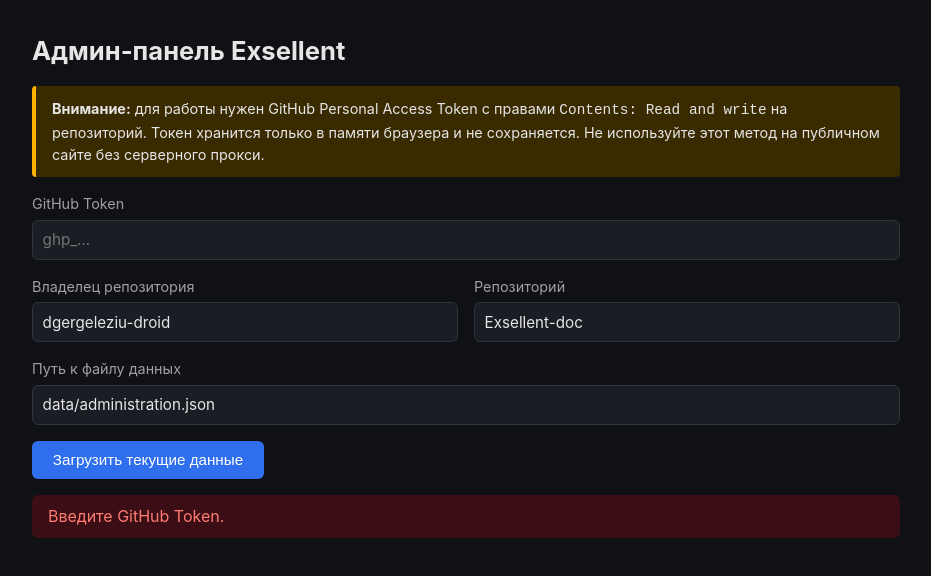
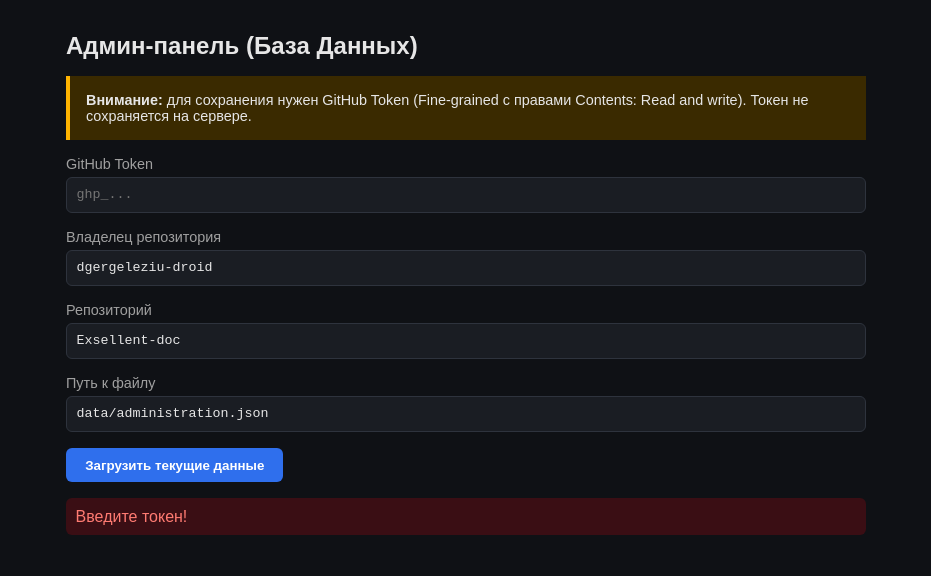
Before and after one commit to dgergeleziu-droid/Exsellent-doc, a plain HTML site: page admin.html in a window 1280 px wide. Both pictures are taken after a click on the button "Загрузить текущие данные". Shown: the whole page, without its empty margins (174-1105 px from the left). Drawn offline with Linux system fonts and the light colour scheme.

Commit message:
Update admin.html

```diff
--- a/admin.html
+++ b/admin.html
@@ -5,218 +5,100 @@
   <meta name="viewport" content="width=device-width, initial-scale=1.0">
   <title>Админ-панель | Exsellent</title>
   <style>
-    * { box-sizing: border-box; }
-    body {
-      font-family: -apple-system, BlinkMacSystemFont, "Segoe UI", Roboto, sans-serif;
-      max-width: 900px;
-      margin: 2rem auto;
-      padding: 0 1rem;
-      background: #0f1115;
-      color: #e6e6e6;
-      line-height: 1.5;
-    }
-    h1 { font-size: 1.6rem; margin-bottom: 0.5rem; }
-    .warning {
-      background: #3a2a00;
-      border-left: 4px solid #ffb300;
-      padding: 0.75rem 1rem;
-      margin: 1rem 0;
-      border-radius: 4px;
-      font-size: 0.9rem;
-    }
-    label { display: block; margin-top: 1rem; font-size: 0.9rem; color: #a0a0a0; }
-    input, textarea, select {
-      width: 100%;
-      padding: 0.6rem;
-      margin-top: 0.3rem;
-      background: #1a1d23;
-      border: 1px solid #2e333d;
-      border-radius: 6px;
-      color: #e6e6e6;
-      font-family: inherit;
-      font-size: 0.95rem;
-    }
-    textarea { font-family: ui-monospace, "SF Mono", Menlo, monospace; font-size: 0.85rem; }
-    button {
-      margin-top: 1rem;
-      padding: 0.65rem 1.3rem;
-      background: #2f6fed;
-      color: #fff;
-      border: none;
-      border-radius: 6px;
-      cursor: pointer;
-      font-size: 0.95rem;
-    }
+    body { font-family: sans-serif; max-width: 800px; margin: 2rem auto; padding: 0 1rem; background: #0f1115; color: #e6e6e6; }
+    h1 { font-size: 1.5rem; }
+    .warning { background: #3a2a00; border-left: 4px solid #ffb300; padding: 1rem; margin: 1rem 0; font-size: 0.9rem; }
+    label { display: block; margin-top: 1rem; color: #a0a0a0; font-size: 0.9rem;}
+    input, textarea { width: 100%; padding: 0.6rem; margin-top: 0.3rem; background: #1a1d23; border: 1px solid #2e333d; border-radius: 6px; color: #e6e6e6; font-family: monospace; box-sizing: border-box;}
+    button { margin-top: 1rem; padding: 0.6rem 1.2rem; background: #2f6fed; color: #fff; border: none; border-radius: 6px; cursor: pointer; font-weight: bold;}
     button:hover { background: #1e5bd8; }
-    button:disabled { background: #3a3f4a; cursor: not-allowed; }
-    .status { margin-top: 1rem; padding: 0.6rem 1rem; border-radius: 6px; display: none; }
-    .status.ok { display: block; background: #0e3a1f; color: #6ee787; }
-    .status.err { display: block; background: #3a0e14; color: #ff7b72; }
-    .row { display: flex; gap: 1rem; flex-wrap: wrap; }
-    .row > div { flex: 1; min-width: 200px; }
+    .status { margin-top: 1rem; padding: 0.6rem; border-radius: 6px; display: none; }
+    .ok { background: #0e3a1f; color: #6ee787; }
+    .err { background: #3a0e14; color: #ff7b72; }
   </style>
 </head>
 <body>
-  <h1>Админ-панель Exsellent</h1>
-
+  <h1>Админ-панель (База Данных)</h1>
   <div class="warning">
-    <strong>Внимание:</strong> для работы нужен GitHub Personal Access Token с правами
-    <code>Contents: Read and write</code> на репозиторий. Токен хранится только в памяти браузера
-    и не сохраняется. Не используйте этот метод на публичном сайте без серверного прокси.
+    <strong>Внимание:</strong> для сохранения нужен GitHub Token (Fine-grained с правами Contents: Read and write). Токен не сохраняется на сервере.
   </div>
 
-  <label>GitHub Token
-    <input type="password" id="token" placeholder="ghp_..." autocomplete="off">
-  </label>
+  <label>GitHub Token <input type="password" id="token" placeholder="ghp_..."></label>
+  <label>Владелец репозитория <input id="owner" value="dgergeleziu-droid"></label>
+  <label>Репозиторий <input id="repo" value="Exsellent-doc"></label>
+  <label>Путь к файлу <input id="path" value="data/administration.json"></label>
 
-  <div class="row">
-    <div>
-      <label>Владелец репозитория
-        <input id="owner" value="dgergeleziu-droid">
-      </label>
-    </div>
-    <div>
-      <label>Репозиторий
-        <input id="repo" value="Exsellent-doc">
-      </label>
-    </div>
-  </div>
-
-  <label>Путь к файлу данных
-    <input id="path" value="data/administration.json">
-  </label>
-
-  <button id="loadBtn" onclick="loadFile()">Загрузить текущие данные</button>
-
+  <button onclick="loadFile()">Загрузить текущие данные</button>
   <div id="editor" style="margin-top:1rem;"></div>
-
   <button id="saveBtn" onclick="saveFile()" style="display:none;">Сохранить изменения</button>
-
   <div class="status" id="status"></div>
 
   <script>
     const apiBase = 'https://api.github.com/repos';
     let currentSha = null;
+    const statusEl = document.getElementById('status');
 
-    function setStatus(message, type) {
-      const el = document.getElementById('status');
-      el.textContent = message;
-      el.className = 'status ' + type;
+    function showStatus(msg, isError) {
+      statusEl.textContent = msg;
+      statusEl.className = 'status ' + (isError ? 'err' : 'ok');
+      statusEl.style.display = 'block';
     }
 
-    function clearStatus() {
-      const el = document.getElementById('status');
-      el.textContent = '';
-      el.className = 'status';
-    }
-
-    // Корректное base64-кодирование UTF-8
-    function encodeBase64(str) {
-      return btoa(unescape(encodeURIComponent(str)));
-    }
-
-    // Корректное base64-декодирование UTF-8
-    function decodeBase64(str) {
-      return decodeURIComponent(escape(atob(str)));
-    }
+    function encodeBase64(str) { return btoa(unescape(encodeURIComponent(str))); }
+    function decodeBase64(str) { return decodeURIComponent(escape(atob(str))); }
 
     async function loadFile() {
-      clearStatus();
       const token = document.getElementById('token').value.trim();
       const owner = document.getElementById('owner').value.trim();
-      const repo  = document.getElementById('repo').value.trim();
-      const path  = document.getElementById('path').value.trim();
-
-      if (!token) return setStatus('Введите GitHub Token.', 'err');
-
-      const url = `${apiBase}/${owner}/${repo}/contents/${path}`;
+      const repo = document.getElementById('repo').value.trim();
+      const path = document.getElementById('path').value.trim();
+      if (!token) return showStatus('Введите токен!', true);
 
       try {
-        const res = await fetch(url, {
-          headers: {
-            Authorization: `token ${token}`,
-            Accept: 'application/vnd.github.v3+json'
-          }
+        const res = await fetch(`${apiBase}/${owner}/${repo}/contents/${path}`, {
+          headers: { Authorization: `token ${token}`, Accept: 'application/vnd.github.v3+json' }
         });
-
-        if (!res.ok) {
-          const err = await res.json().catch(() => ({}));
-          return setStatus(`Ошибка загрузки (${res.status}): ${err.message || 'неизвестная ошибка'}`, 'err');
-        }
-
+        if (!res.ok) throw new Error(`Ошибка ${res.status}`);
         const data = await res.json();
         currentSha = data.sha;
 
-        let content;
-        if (Array.isArray(data.content)) {
-          // GitHub API возвращает content с переносами строк
-          content = decodeBase64(data.content.join(''));
-        } else {
-          content = decodeBase64(data.content);
-        }
+        let content = Array.isArray(data.content) ? decodeBase64(data.content.join('')) : decodeBase64(data.content);
 
-        // Проверим, что это валидный JSON
-        try {
-          JSON.parse(content);
-        } catch (e) {
-          return setStatus('Файл найден, но содержит невалидный JSON. Исправьте вручную на GitHub.', 'err');
-        }
-
-        document.getElementById('editor').innerHTML =
-          `<label>Содержимое файла (JSON)<textarea id="jsonContent" rows="20">${content.replace(/&/g,'&amp;').replace(/</g,'&lt;').replace(/>/g,'&gt;')}</textarea></label>`;
+        document.getElementById('editor').innerHTML = `<textarea id="jsonContent" rows="15">${content}</textarea>`;
         document.getElementById('saveBtn').style.display = 'inline-block';
-        setStatus('Файл успешно загружен. Можно редактировать.', 'ok');
+        showStatus('Файл загружен. Можете редактировать JSON.', false);
       } catch (e) {
-        setStatus('Сетевая ошибка: ' + e.message, 'err');
+        showStatus('Ошибка загрузки: ' + e.message, true);
       }
     }
 
     async function saveFile() {
-      clearStatus();
       const token = document.getElementById('token').value.trim();
       const owner = document.getElementById('owner').value.trim();
-      const repo  = document.getElementById('repo').value.trim();
-      const path  = document.getElementById('path').value.trim();
-      const content = document.getElementById('jsonContent')?.value;
+      const repo = document.getElementById('repo').value.trim();
+      const path = document.getElementById('path').value.trim();
+      const content = document.getElementById('jsonContent').value;
 
-      if (!token) return setStatus('Введите GitHub Token.', 'err');
-      if (content === undefined) return setStatus('Сначала загрузите файл.', 'err');
-      if (!currentSha) return setStatus('Нет SHA файла. Загрузите файл заново.', 'err');
+      if (!token || !currentSha) return showStatus('Сначала загрузите файл!', true);
 
-      // Проверка на валидный JSON перед отправкой
-      try {
-        JSON.parse(content);
-      } catch (e) {
-        return setStatus('JSON невалиден: ' + e.message, 'err');
-      }
-
-      const url = `${apiBase}/${owner}/${repo}/contents/${path}`;
+      try { JSON.parse(content); } catch (e) { return showStatus('Ошибка: невалидный JSON!', true); }
 
       try {
-        const res = await fetch(url, {
+        const res = await fetch(`${apiBase}/${owner}/${repo}/contents/${path}`, {
           method: 'PUT',
-          headers: {
-            Authorization: `token ${token}`,
-            'Content-Type': 'application/json',
-            Accept: 'application/vnd.github.v3+json'
-          },
+          headers: { Authorization: `token ${token}`, 'Content-Type': 'application/json' },
           body: JSON.stringify({
-            message: `Обновление ${path}`,
+            message: `Обновление ${path} из админки`,
             content: encodeBase64(content),
             sha: currentSha
           })
         });
-
-        if (!res.ok) {
-          const err = await res.json().catch(() => ({}));
-          return setStatus(`Ошибка сохранения (${res.status}): ${err.message || 'неизвестная ошибка'}`, 'err');
-        }
-
+        if (!res.ok) throw new Error(`Ошибка ${res.status}`);
         const data = await res.json();
         currentSha = data.content.sha;
-        setStatus('Изменения успешно сохранены в репозиторий!', 'ok');
+        showStatus('Успешно сохранено в GitHub!', false);
       } catch (e) {
-        setStatus('Сетевая ошибка: ' + e.message, 'err');
+        showStatus('Ошибка сохранения: ' + e.message, true);
       }
     }
   </script>
```
